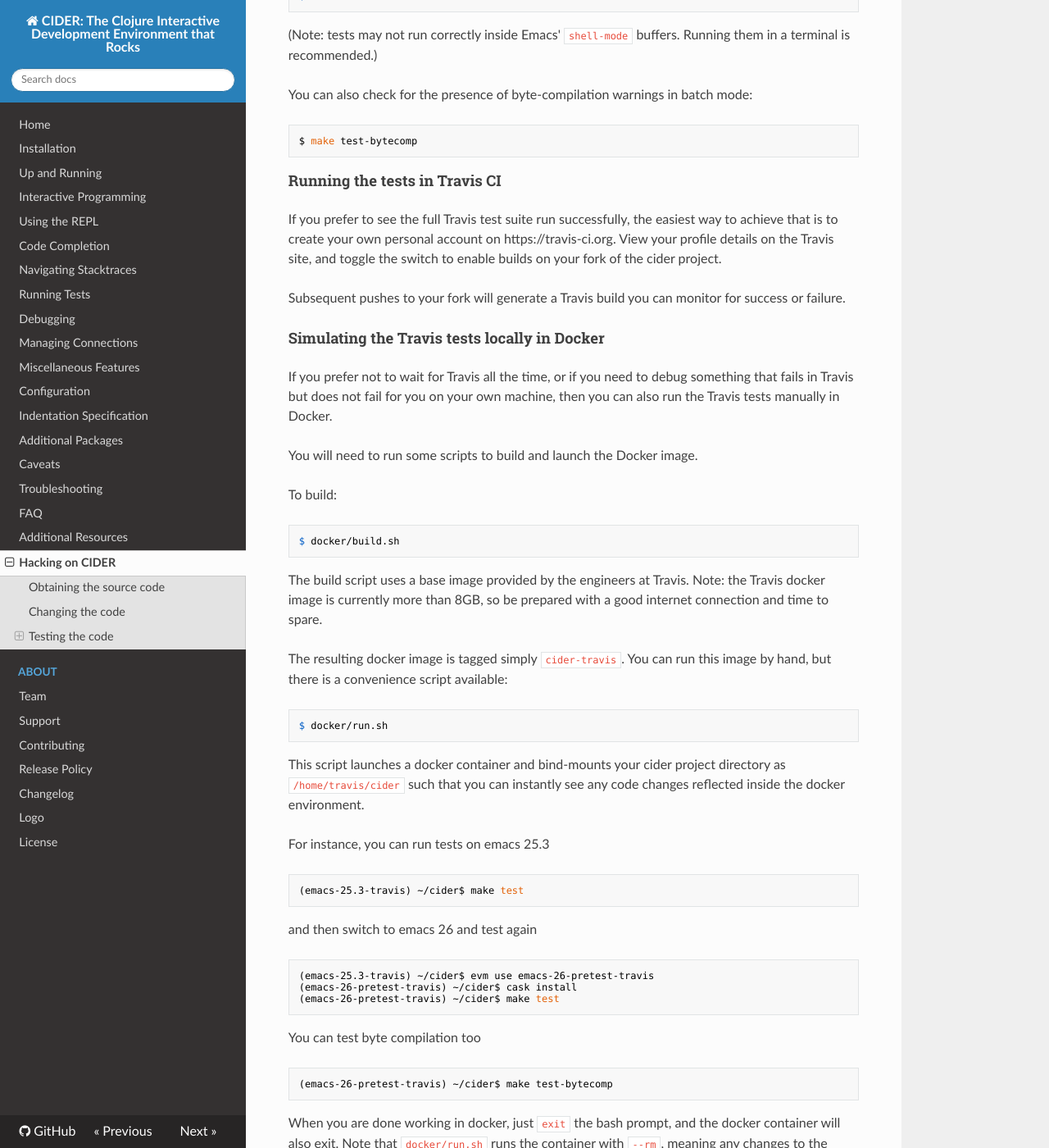
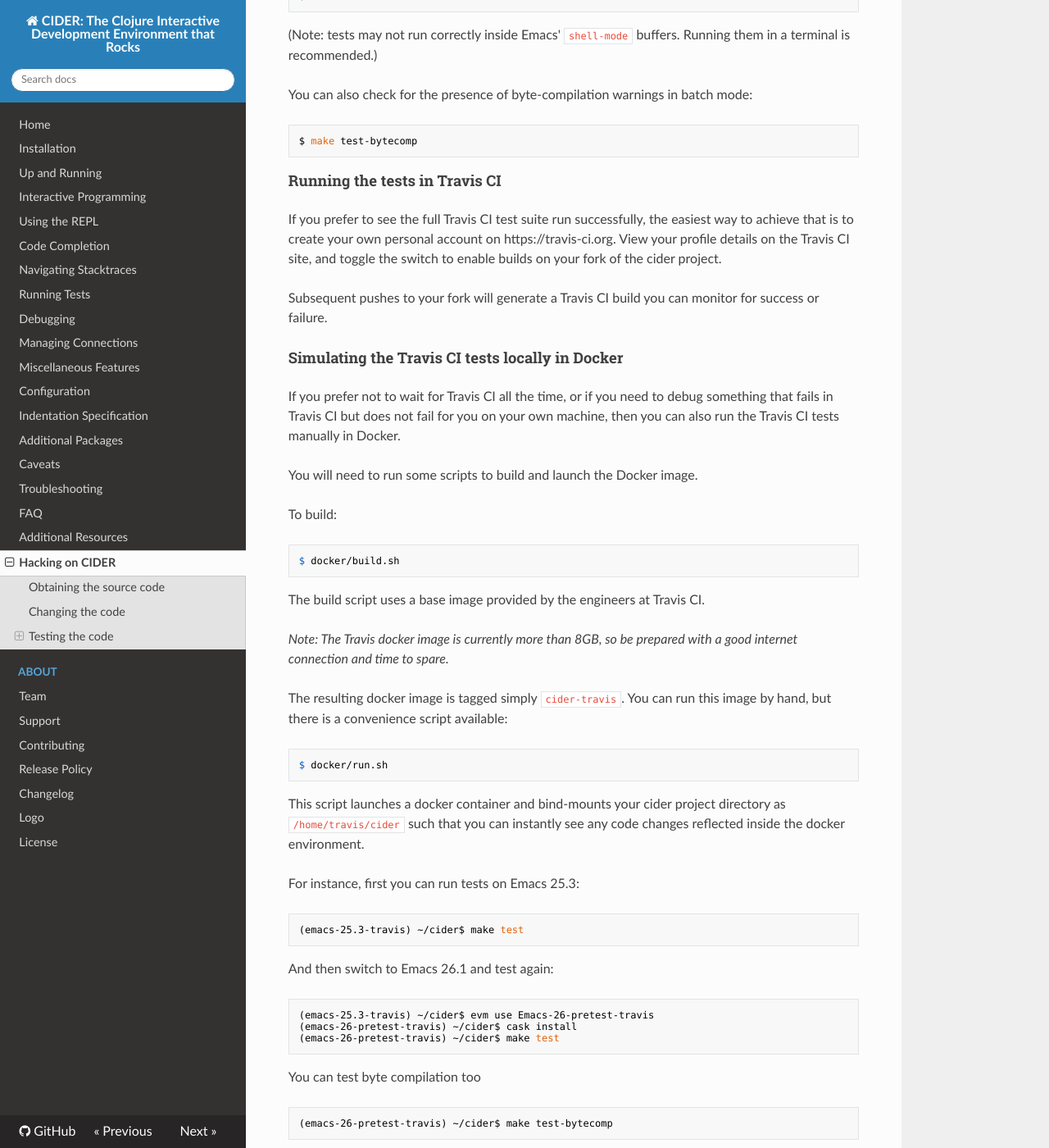
Before and after one commit to clojure-emacs/cider, an MkDocs documentation site: the page built from doc/hacking_on_cider.md, in a window 1280 px wide and 1400 px high, scrolled down 1427 px. Shown: the whole window at 82% size. Built offline with MkDocs 1.6.1, drawn with Linux system fonts in a browser that asks for light colours; nearby versions of some CDN libraries; old or Windows-style settings are respelled for this version of MkDocs; some of the changed text lies outside the part shown.

Commit message:
Touch up a bit some documentation from the previous commit

````diff
--- a/doc/hacking_on_cider.md
+++ b/doc/hacking_on_cider.md
@@ -79,33 +79,36 @@ $ make test-bytecomp
 
 #### Running the tests in Travis CI
 
-If you prefer to see the full Travis test suite run successfully, the easiest
+If you prefer to see the full Travis CI test suite run successfully, the easiest
 way to achieve that is to create your own personal account on
-https://travis-ci.org. View your profile details on the Travis site, and toggle
-the switch to enable builds on your fork of the cider project.
+https://travis-ci.org. View your profile details on the Travis CI site, and
+toggle the switch to enable builds on your fork of the cider project.
 
-Subsequent pushes to your fork will generate a Travis build you can monitor for
-success or failure.
+Subsequent pushes to your fork will generate a Travis CI build you can monitor
+for success or failure.
 
-#### Simulating the Travis tests locally in Docker
+#### Simulating the Travis CI tests locally in Docker
 
-If you prefer not to wait for Travis all the time, or if you need to debug
-something that fails in Travis but does not fail for you on your own machine,
-then you can also run the Travis tests manually in Docker.
+If you prefer not to wait for Travis CI all the time, or if you need to debug
+something that fails in Travis CI but does not fail for you on your own machine,
+then you can also run the Travis CI tests manually in Docker.
 
 You will need to run some scripts to build and launch the Docker image.
 
 To build:
+
 ```
 $ docker/build.sh
 ```
 
-The build script uses a base image provided by the engineers at Travis. Note: the
-Travis docker image is currently more than 8GB, so be prepared with a good
-internet connection and time to spare.
+The build script uses a base image provided by the engineers at Travis CI.
+
+*Note: The Travis docker image is currently more than 8GB, so be prepared with a
+good internet connection and time to spare.*
 
 The resulting docker image is tagged simply `cider-travis`. You can run this
 image by hand, but there is a convenience script available:
+
 ```
 $ docker/run.sh
 ```
@@ -114,20 +117,22 @@ This script launches a docker container and bind-mounts your cider project
 directory as `/home/travis/cider` such that you can instantly see any code
 changes reflected inside the docker environment.
 
-For instance, you can run tests on emacs 25.3
+For instance, first you can run tests on Emacs 25.3:
+
 ```
 (emacs-25.3-travis) ~/cider$ make test
 ```
 
-and then switch to emacs 26 and test again
+And then switch to Emacs 26.1 and test again:
 
 ```
-(emacs-25.3-travis) ~/cider$ evm use emacs-26-pretest-travis
+(emacs-25.3-travis) ~/cider$ evm use Emacs-26-pretest-travis
 (emacs-26-pretest-travis) ~/cider$ cask install
 (emacs-26-pretest-travis) ~/cider$ make test
 ```
 
 You can test byte compilation too
+
 ```
 (emacs-26-pretest-travis) ~/cider$ make test-bytecomp
 ```
@@ -138,9 +143,9 @@ container will also exit. Note that `docker/run.sh` runs the container with
 container exits.
 
 So for example, by default, the docker image pre-installs only the most recent
-releases of emacs 25, emacs 26, and a recent snapshot of the emacs git
+releases of Emacs 25, Emacs 26, and a recent snapshot of the Emacs git
 repository. The `evm` tool is available should you need to install some other
-specific build. However additional versions of emacs will be discarded when
+specific build. However additional versions of Emacs will be discarded when
 you exit the docker container.
 
 ## Hacking on cider-nrepl
````
Also changed, not shown: CHANGELOG.md (+1 -1 lines).
